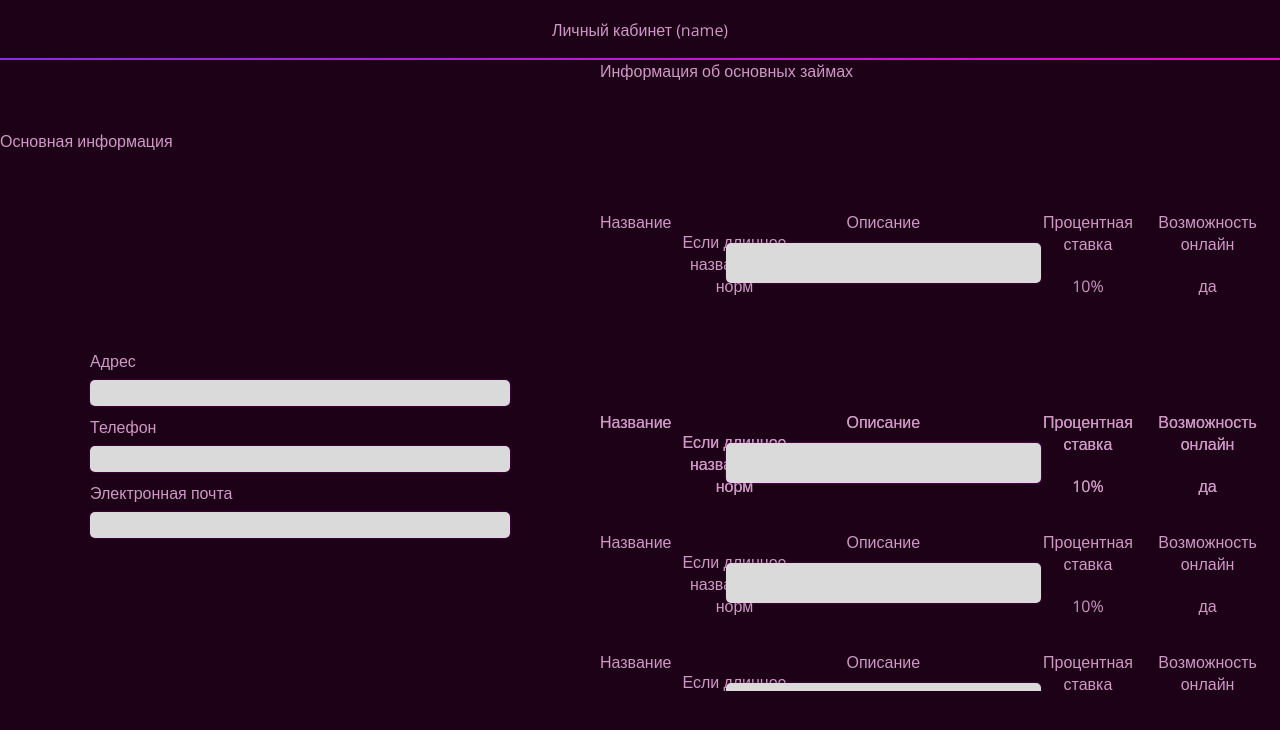
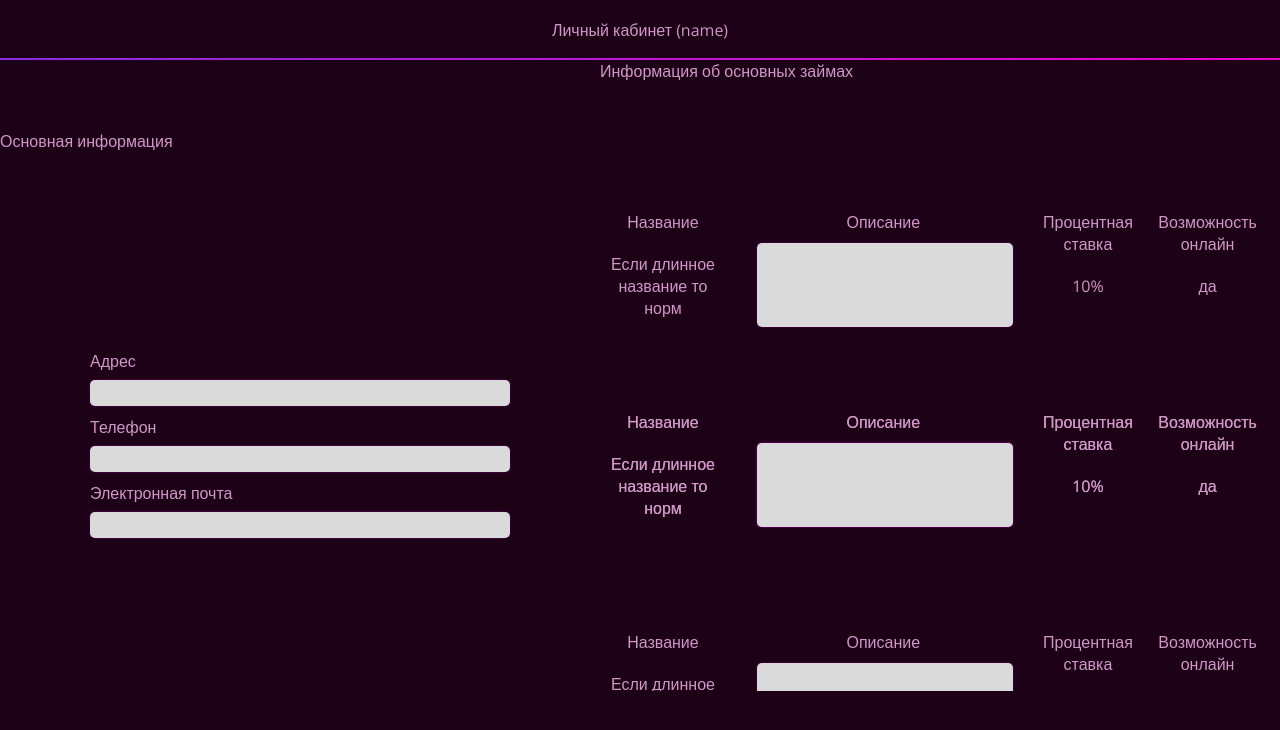
Before and after one commit to TeamPleaseNo/bank-frontend, a React (Create React App) app: page /personalPage in a window 1280 px wide. Shown: the top 730 px of the page. Built offline with nearby package versions, Linux system fonts and the light colour scheme.

Commit message:
css fixed

```diff
--- a/src/css/PersonalArea.css
+++ b/src/css/PersonalArea.css
@@ -83,7 +83,7 @@
 
 .loan{
     margin-top: 20px;
-    height: 100px;
+    height: 200px;
     width: 100%;
     display: flex;
     position: relative;
@@ -152,7 +152,9 @@
     outline: none;
     box-shadow: 0px 0px 2px purple;
     font-size: 16px;
-    max-height: 50px;
+    margin-left: 10%;
+    height: 40%;
+    width: 80%;
     margin-top: 10px;
     border: none;
     border-radius: 5px;
@@ -173,7 +175,8 @@
 }
 
 .button_add{
-    height: 50%;
+    margin-top: 20%;
+    height: 30%;
     width: 80px;
     margin-bottom: 5px;
     outline: none;
@@ -184,7 +187,7 @@
 }
 
 .button_delete{
-    height: 50%;
+    height: 30%;
     width: 80px;
     outline: none;
     border: none;
```
